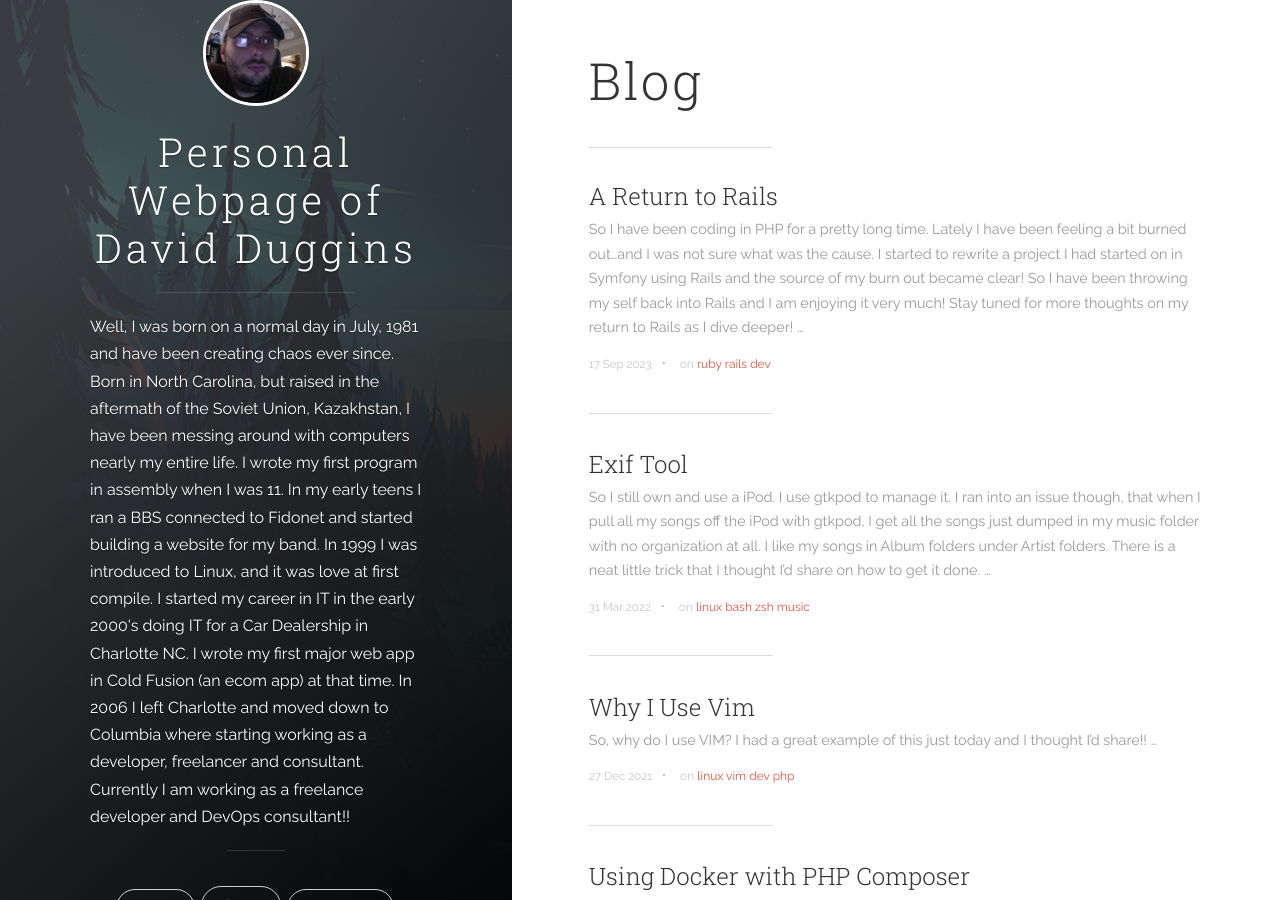
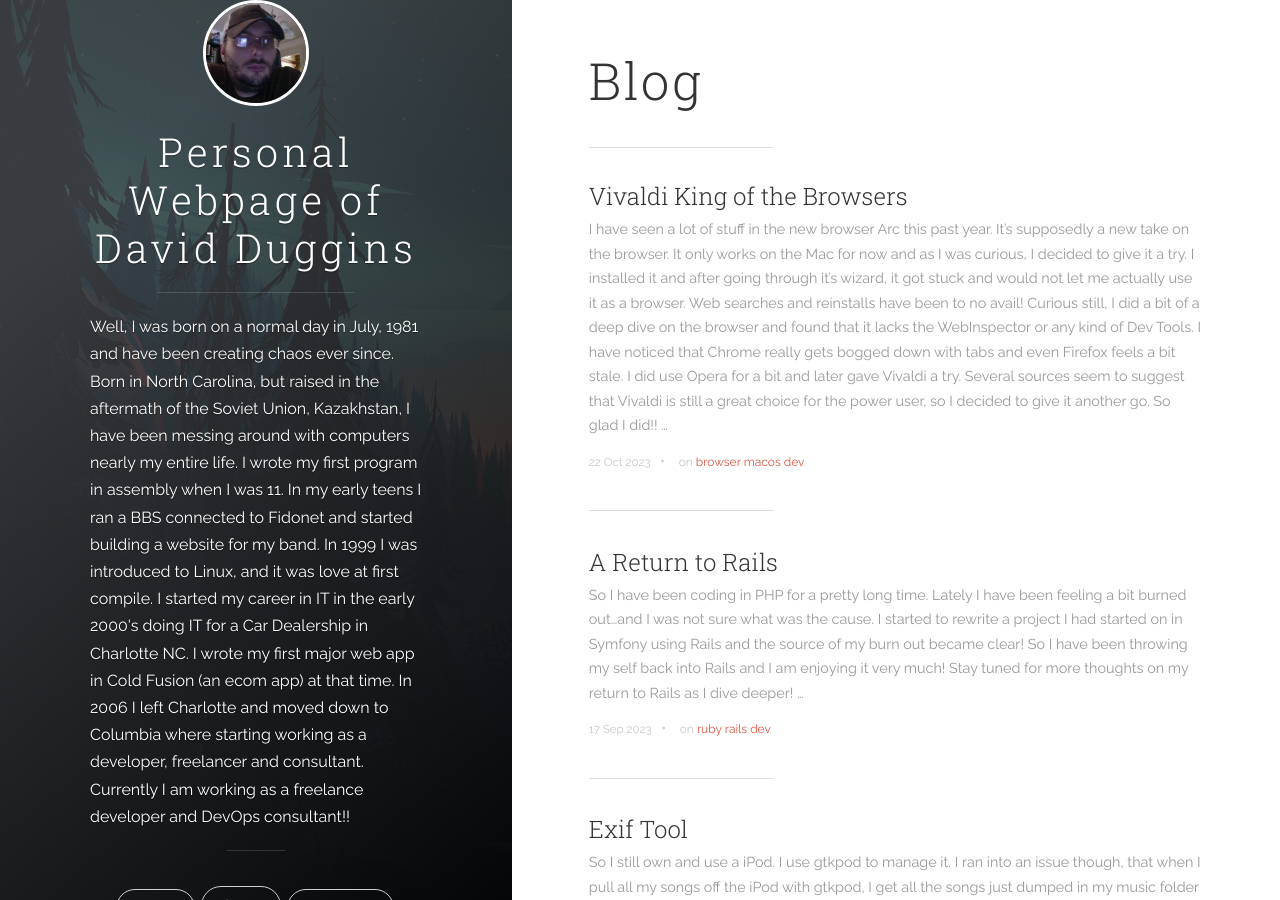
Before and after one commit to weatheredwatcher/weatheredwatcher.github.io, a Jekyll site: the page built from index.html, in a window 1280 px wide and 900 px high. Built offline with Jekyll 4.4.1, drawn with Linux system fonts in a browser that asks for light colours; the list of posts is cut into pages by our own code; some of the changed text lies outside the part shown.

Commit message:
added extra template and new post on vivladi

```diff
--- /dev/null
+++ b/_posts/2023-10-22-vivaldi-king-of-the-browsers.markdown
@@ -0,0 +1,23 @@
+---
+date: "2023-10-22"
+date_published: "2023-10-22"
+date_updated: "2023-10-22"
+slug: "vivaldi-king-of-the-browsers"
+title: Vivaldi King of the Browsers
+tags: [browser, macos, dev]
+type: "post"
+---
+
+I have seen a lot of stuff in the new browser Arc this past year.  It's supposedly a new take on the browser.  It only works on the Mac for now
+and as I was curious, I decided to give it a try.  I installed it and after going through it's wizard, it got stuck and would not let me actually use
+it as a browser.  Web searches and reinstalls have been to no avail!  Curious still, I did a bit of a deep dive on the browser and found that it lacks
+the WebInspector or any kind of Dev Tools.  I have noticed that Chrome really gets bogged down with tabs and even Firefox feels a bit stale.  I did use Opera
+for a bit and later gave Vivaldi a try.  Several sources seem to suggest that Vivaldi is still a great choice for the power user, so I decided to give it another go.
+So glad I did!!
+
+On of the main areas that Arc claims it improves the browsing experience is in keeping the tabs to the left rather then the top.  Vivaldi
+allows this as well.  No only that, but I've always like the right sidebar in Vivaldi that lets you open sites as well.  It's really great for documentation that you
+might need while allowing you the site you are working on in the main window.  Add to this web tools and the ability to install Chrome Extensions...so my password manager
+can also port over easily enough, and it is plain that this is a great browser!  I personal have decided to use it again!
+
+![Vivaldi in Action](/assets/vivaldi.png)
```
Also changed, not shown: _layouts/projects.html (added, +15 -0 lines), _projects/opentext.md (+3 -1 lines), assets/documentum.png (added), assets/ft.png (added), assets/hitail.png (added), assets/vivaldi.png (added).
